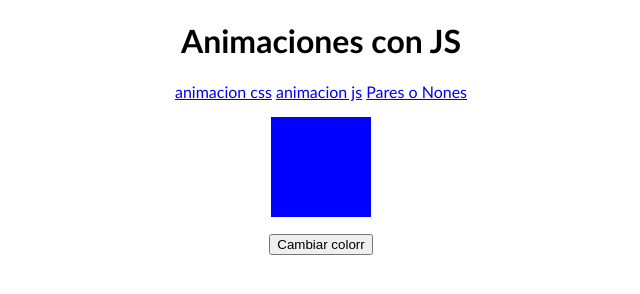
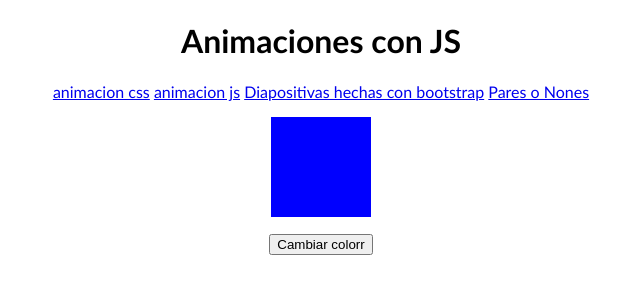
Before and after one commit to canodelacuadra/animacion-css, a plain HTML site: page animacion-js.html in a window 1280 px wide. Shown: the whole page, without its empty margins (319-959 px from the left). Drawn offline with Linux system fonts and the light colour scheme.

Commit message:
animacion con bootstrap

```diff
--- a/animacion-js.html
+++ b/animacion-js.html
@@ -36,6 +36,8 @@
 	<nav>
 		<a href="index.html">animacion css</a>
 		<a href="animacion-js.html">animacion js</a>
+        <a href=" https://canodelacuadra.github.io/diapositivas-css-js/">Diapositivas hechas con bootstrap</a>
+
 		<a href="https://canodelacuadra.github.io/paresynones/">Pares o Nones</a>
 	</nav>
  <div class="box" id="animatedBox"></div>
```
Also changed, not shown: index.html (+2 -1 lines).
